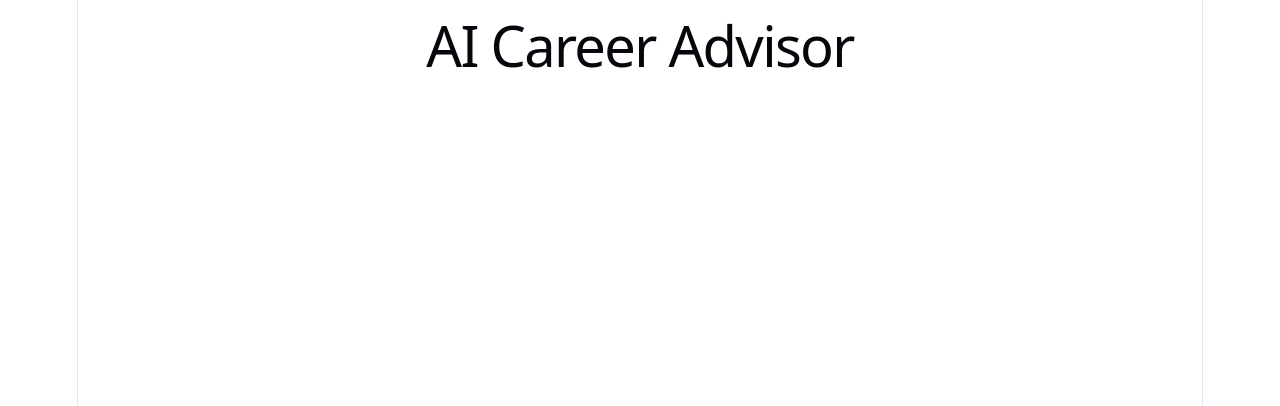
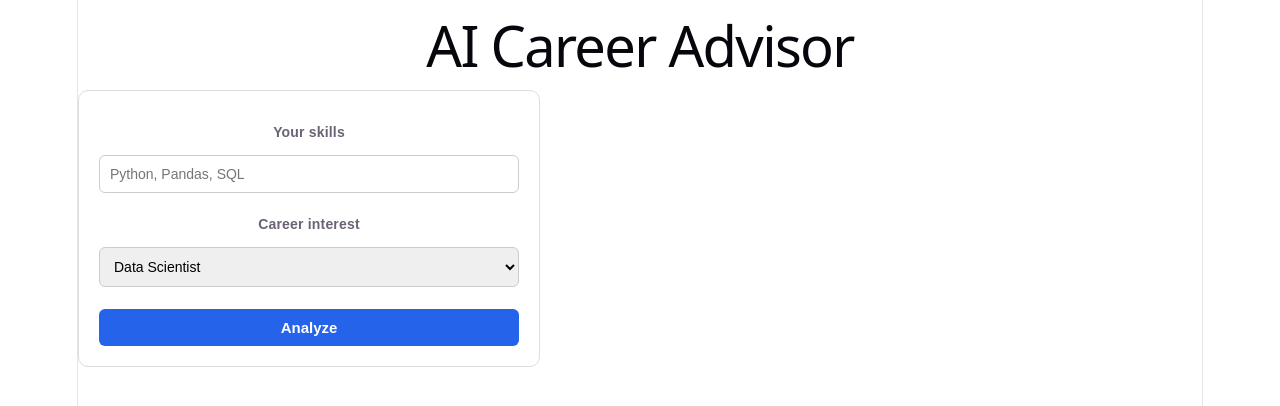
Before and after one commit to PatilPunit/advisor, a React app in the folder frontend/: page / in a window 1280 px wide. Shown: the top 406 px of the page. Built offline with nearby package versions, Linux system fonts and the light colour scheme; the HTML template or start-up script is replaced by a standard one.

Commit message:
all done now building UI UX

```diff
--- a/frontend/src/App.jsx
+++ b/frontend/src/App.jsx
@@ -1,9 +1,45 @@
+import { useState } from "react";
+import SkillForm from "./components/SkillForm";
+
 function App() {
+  const [result, setResult] = useState(null);
+
   return (
     <div>
       <h1>AI Career Advisor</h1>
+      <SkillForm onResult={setResult} />
+
+      {result && (
+        <div style={{ marginTop: "20px" }}>
+          <h2>Recommended Career: {result.career}</h2>
+          <p>Match Score: {result.match_score}%</p>
+
+          <h3>Missing Skills</h3>
+          <ul>
+            {result.missing_skills.map((skill) => (
+              <li key={skill}>{skill}</li>
+            ))}
+          </ul>
+
+          <h3>Roadmap</h3>
+          <ol>
+            {result.roadmap.map((step) => (
+              <li key={step}>{step}</li>
+            ))}
+          </ol>
+
+          <h3>Suggested Projects</h3>
+          <ul>
+            {result.projects.map((p) => (
+              <li key={p.project_name}>
+                {p.project_name} ({p.difficulty || "N/A"} - {p.domain || "N/A"})
+              </li>
+            ))}
+          </ul>
+        </div>
+      )}
     </div>
-  )
+  );
 }
 
-export default App
+export default App;
--- /dev/null
+++ b/frontend/src/components/SkillForm.jsx
@@ -0,0 +1,134 @@
+import { useState } from "react";
+
+const CAREER_OPTIONS = [
+  "Data Scientist",
+  "ML Engineer",
+  "Data Analyst",
+  "Full Stack Developer",
+  "Cyber Security Analyst",
+  "Android Developer",
+  "Cloud Engineer",
+  "AI Engineer",
+];
+
+function SkillForm({ onResult }) {
+  const [skillsInput, setSkillsInput] = useState("");
+  const [interest, setInterest] = useState(CAREER_OPTIONS[0]);
+  const [loading, setLoading] = useState(false);
+  const [error, setError] = useState("");
+
+  const handleAnalyze = async () => {
+    const skills = skillsInput
+      .split(",")
+      .map((s) => s.trim())
+      .filter(Boolean);
+
+    if (skills.length === 0) {
+      setError("Enter at least one skill, e.g. Python, Pandas, SQL");
+      return;
+    }
+
+    setError("");
+    setLoading(true);
+
+    try {
+      const response = await fetch("http://127.0.0.1:8000/recommend", {
+        method: "POST",
+        headers: { "Content-Type": "application/json" },
+        body: JSON.stringify({ skills, interest }),
+      });
+
+      if (!response.ok) {
+        throw new Error(`Server responded with ${response.status}`);
+      }
+
+      const data = await response.json();
+      onResult(data);
+    } catch (err) {
+      setError("Could not reach the advisor. Is the backend running on port 8000?");
+      console.error(err);
+    } finally {
+      setLoading(false);
+    }
+  };
+
+  return (
+    <div style={styles.card}>
+      <label style={styles.label} htmlFor="skills">
+        Your skills
+      </label>
+      <input
+        id="skills"
+        type="text"
+        placeholder="Python, Pandas, SQL"
+        value={skillsInput}
+        onChange={(e) => setSkillsInput(e.target.value)}
+        style={styles.input}
+      />
+
+      <label style={styles.label} htmlFor="interest">
+        Career interest
+      </label>
+      <select
+        id="interest"
+        value={interest}
+        onChange={(e) => setInterest(e.target.value)}
+        style={styles.input}
+      >
+        {CAREER_OPTIONS.map((career) => (
+          <option key={career} value={career}>
+            {career}
+          </option>
+        ))}
+      </select>
+
+      {error && <p style={styles.error}>{error}</p>}
+
+      <button onClick={handleAnalyze} disabled={loading} style={styles.button}>
+        {loading ? "Analyzing..." : "Analyze"}
+      </button>
+    </div>
+  );
+}
+
+const styles = {
+  card: {
+    display: "flex",
+    flexDirection: "column",
+    gap: "10px",
+    maxWidth: "420px",
+    padding: "20px",
+    border: "1px solid #ddd",
+    borderRadius: "10px",
+    fontFamily: "sans-serif",
+  },
+  label: {
+    fontSize: "14px",
+    fontWeight: 600,
+    marginTop: "8px",
+  },
+  input: {
+    padding: "10px",
+    fontSize: "14px",
+    borderRadius: "6px",
+    border: "1px solid #ccc",
+  },
+  button: {
+    marginTop: "12px",
+    padding: "10px",
+    fontSize: "15px",
+    fontWeight: 600,
+    color: "#fff",
+    backgroundColor: "#2563eb",
+    border: "none",
+    borderRadius: "6px",
+    cursor: "pointer",
+  },
+  error: {
+    color: "#dc2626",
+    fontSize: "13px",
+    margin: 0,
+  },
+};
+
+export default SkillForm;
```
Also changed, not shown: frontend/services/api.js (added, +16 -0 lines), frontend/components/SkillForm.jsx (deleted), frontend/src/components/CareerCard.jsx (added), frontend/src/components/ProjectCard.jsx (added), frontend/src/components/RoadmapCard.jsx (added), 1 other file (tests, documents, lock files or other folders).
